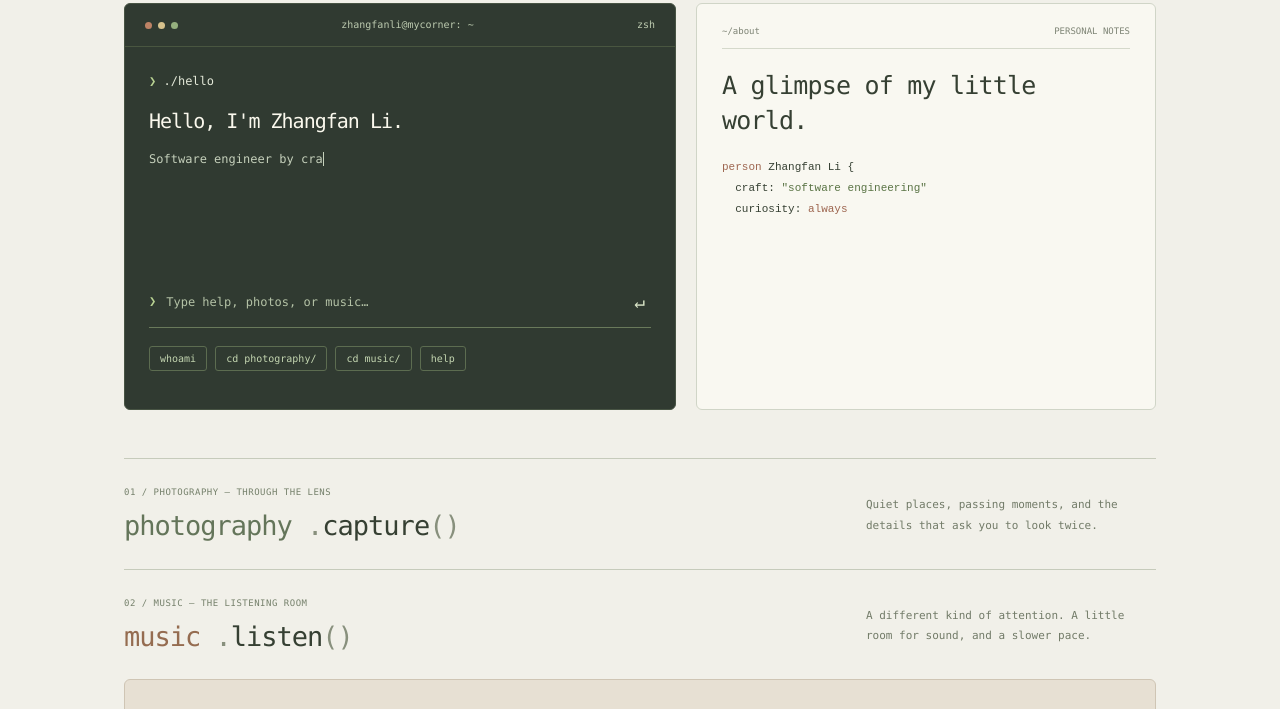
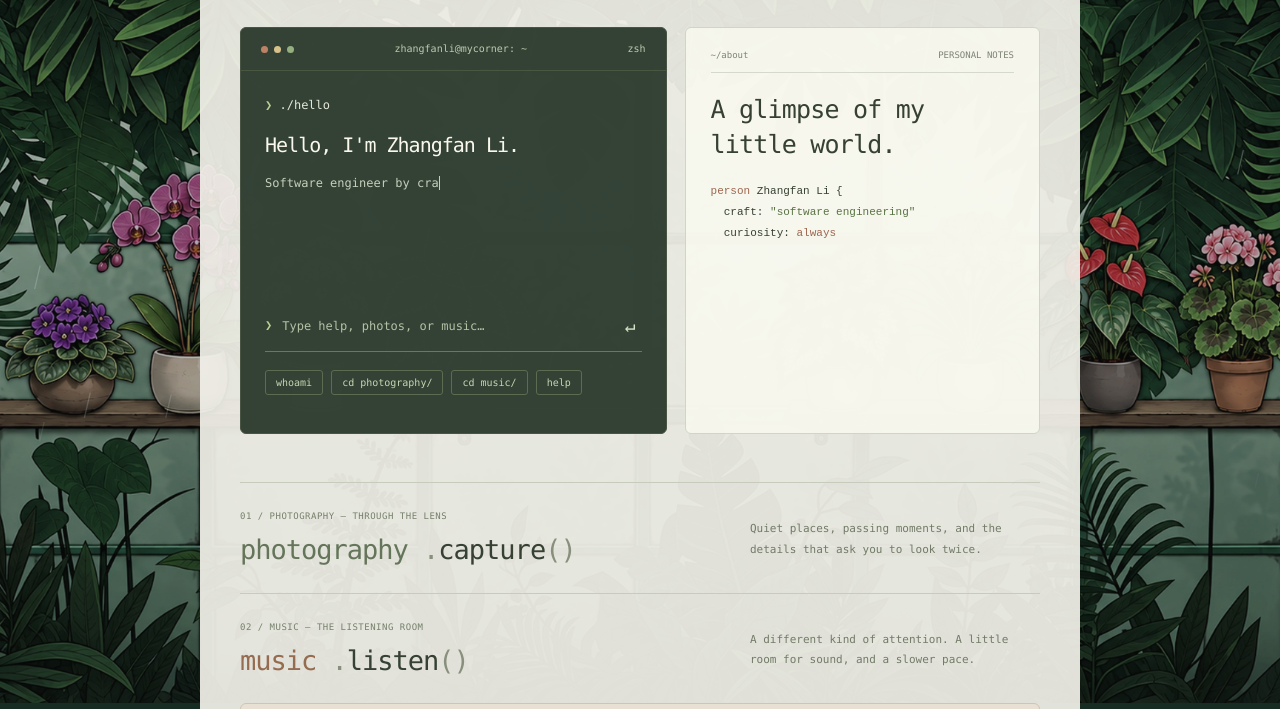
Before and after one commit to ZekkaOwO/zhangfanli, an Astro site: page / in a window 1280 px wide. Shown: the part 97-806 px from the top of the page. Built offline with nearby package versions, Linux system fonts and the light colour scheme; Astro itself is replaced by a stand-in of ours.

Commit message:
feat: background

```diff
--- /dev/null
+++ b/public/weather.js
@@ -0,0 +1,165 @@
+(() => {
+  const canvas = document.querySelector("#weather-canvas"),
+    ctx = canvas.getContext("2d");
+  const modes = ["sun", "rain", "snow", "fog"];
+  let w = 0,
+    h = 0,
+    sizeScale = 1,
+    rainCount = 200,
+    snowCount = 150,
+    ambientCount = 95,
+    mode = modes[Math.floor(Math.random() * modes.length)],
+    paused = matchMedia("(prefers-reduced-motion: reduce)").matches,
+    particles = [],
+    last = 0,
+    time = 0,
+    frame = 0;
+  function resize() {
+    w = innerWidth;
+    h = innerHeight;
+    const areaRatio = (w * h) / (1920 * 1080);
+    sizeScale = Math.min(2, Math.max(0.75, Math.sqrt(areaRatio)));
+    const density = Math.min(4, Math.max(0.35, areaRatio));
+    rainCount = Math.round(200 * density);
+    snowCount = Math.round(150 * density);
+    ambientCount = Math.round(95 * density);
+    const dpr = Math.min(devicePixelRatio || 1, 2, 3840 / w, 2160 / h);
+    canvas.width = w * dpr;
+    canvas.height = h * dpr;
+    ctx.setTransform(dpr, 0, 0, dpr, 0, 0);
+    seed();
+    draw(0);
+  }
+  function seed() {
+    particles = Array.from(
+      { length: Math.max(rainCount, snowCount, ambientCount) },
+      () => ({
+        x: Math.random() * w,
+        y: Math.random() * h,
+        s: Math.random(),
+        phase: Math.random() * Math.PI * 2,
+      }),
+    );
+  }
+  function draw(dt) {
+    ctx.clearRect(0, 0, w, h);
+    time += dt;
+    const count =
+      mode === "rain" ? rainCount : mode === "snow" ? snowCount : ambientCount;
+    if (mode === "rain") {
+      ctx.strokeStyle = "#c4d6cd";
+      ctx.lineWidth = 1.75 * sizeScale;
+      for (let i = 0; i < count; i++) {
+        const p = particles[i],
+          speed = 330 + p.s * 280,
+          length = (18 + p.s * 16) * sizeScale;
+        p.y += dt * speed;
+        p.x -= dt * speed * 0.18;
+        if (p.y > h + length) {
+          p.y = -length;
+          p.x = Math.random() * (w + 80);
+        }
+        if (p.x < -30) p.x = w + 30;
+        ctx.globalAlpha = 0.12 + p.s * 0.2;
+        ctx.beginPath();
+        ctx.moveTo(p.x, p.y);
+        ctx.lineTo(p.x - (4 + p.s * 4) * sizeScale, p.y + length);
+        ctx.stroke();
+      }
+    }
+    if (mode === "snow") {
+      for (let i = 0; i < count; i++) {
+        const p = particles[i];
+        p.y += dt * (18 + p.s * 34);
+        p.x += Math.sin(time * 0.6 + p.phase) * dt * 12;
+        if (p.y > h + 8 * sizeScale) {
+          p.y = -8 * sizeScale;
+          p.x = Math.random() * w;
+        }
+        ctx.globalAlpha = 0.25 + p.s * 0.3;
+        ctx.fillStyle = p.s > 0.5 ? "#ffffff" : "#d3e5dc";
+        ctx.beginPath();
+        ctx.arc(p.x, p.y, (2.6 + p.s * 4.5) * sizeScale, 0, Math.PI * 2);
+        ctx.fill();
+      }
+    }
+    if (mode === "sun") {
+      const sunRadius = Math.min(w * 0.5, 360 * sizeScale);
+      const sunX = w * 0.2 + Math.sin(time * 0.24) * 75 * sizeScale;
+      const sunY = h * 0.18;
+      const sunlight = ctx.createRadialGradient(
+        sunX,
+        sunY,
+        sunRadius * 0.12,
+        sunX,
+        sunY,
+        sunRadius,
+      );
+      sunlight.addColorStop(0, "rgba(216,172,88,0.2)");
+      sunlight.addColorStop(1, "rgba(216,172,88,0)");
+      ctx.fillStyle = sunlight;
+      ctx.fillRect(0, 0, w, h);
+      ctx.save();
+      ctx.translate(w * 0.06 + Math.sin(time * 0.24) * 75 * sizeScale, -60);
+      ctx.rotate(Math.sin(time * 0.16) * 0.11);
+      for (let i = 0; i < 5; i++) {
+        const x = i * w * 0.16;
+        const grad = ctx.createLinearGradient(x, 0, x + w * 0.18, h);
+        grad.addColorStop(0, "rgba(216,172,88,0.28)");
+        grad.addColorStop(1, "rgba(216,172,88,0)");
+        ctx.fillStyle = grad;
+        ctx.beginPath();
+        ctx.moveTo(x, 0);
+        ctx.lineTo(x + 45 * sizeScale, 0);
+        ctx.lineTo(x + w * 0.5, h);
+        ctx.lineTo(x + w * 0.28, h);
+        ctx.fill();
+      }
+      ctx.restore();
+      for (let i = 0; i < count / 2; i++) {
+        const p = particles[i];
+        p.y -= dt * (5 + p.s * 10);
+        p.x += Math.sin(time * 0.5 + p.phase) * dt * 7;
+        if (p.y < 0) p.y = h;
+        ctx.globalAlpha = 0.12 + Math.sin(time + p.phase) * 0.08;
+        ctx.fillStyle = "#b59652";
+        ctx.beginPath();
+        ctx.arc(p.x, p.y, 1 + p.s, 0, Math.PI * 2);
+        ctx.fill();
+      }
+    }
+    if (mode === "fog") {
+      for (let i = 0; i < 6; i++) {
+        const x = (i % 2 ? w * 0.85 : w * 0.1) + Math.sin(time * 0.12 + i) * w * 0.2,
+          y = h * (i / 5) + Math.cos(time * 0.1 + i) * 45,
+          r = Math.max(w * 0.32, 220);
+        const grad = ctx.createRadialGradient(x, y, 0, x, y, r);
+        grad.addColorStop(0, "rgba(149,170,149,0.24)");
+        grad.addColorStop(1, "rgba(149,170,149,0)");
+        ctx.fillStyle = grad;
+        ctx.fillRect(0, 0, w, h);
+      }
+    }
+    ctx.globalAlpha = 1;
+  }
+  function loop(now) {
+    const dt = last ? Math.min((now - last) / 1000, 0.05) : 0;
+    last = now;
+    draw(dt);
+    frame = requestAnimationFrame(loop);
+  }
+  function sync() {
+    cancelAnimationFrame(frame);
+    last = 0;
+    if (!paused && !document.hidden) frame = requestAnimationFrame(loop);
+  }
+  addEventListener("resize", resize);
+  document.addEventListener("visibilitychange", sync);
+  matchMedia("(prefers-reduced-motion: reduce)").addEventListener("change", (event) => {
+    paused = event.matches;
+    sync();
+  });
+  document.body.dataset.weather = mode;
+  resize();
+  sync();
+})();
--- a/src/pages/index.astro
+++ b/src/pages/index.astro
@@ -1,5 +1,6 @@
 ---
 import "../styles/global.css";
+import "../styles/weather.css";
 import feather from "feather-icons";
 const iconAttributes = {
   width: 20,
@@ -33,6 +34,18 @@ const linkedInUrl = "https://www.linkedin.com/in/zhangfanli/";
     <link rel="canonical" href="https://zekkaowo.github.io/zhangfanli/" />
   </head>
   <body>
+    <div class="weather-scene" aria-hidden="true">
+      <img
+        class="botanical-backdrop"
+        src={`${import.meta.env.BASE_URL.replace(/\/$/, "")}/images/greenhouse-4k-v2.webp`}
+        alt=""
+        width="3840"
+        height="2160"
+        fetchpriority="high"
+      />
+      <div class="sky-tint"></div>
+      <canvas id="weather-canvas"></canvas>
+    </div>
     <header>
       <div class="brand-group">
         <a class="brand" href="#">
@@ -146,9 +159,7 @@ const linkedInUrl = "https://www.linkedin.com/in/zhangfanli/";
             <span>~/about</span>
             <span>PERSONAL NOTES</span>
           </div>
-          <h1>
-            A glimpse of my little world.
-          </h1>
+          <h1>A glimpse of my little world.</h1>
           <pre><code><span class="keyword">person</span> Zhangfan Li &#123;
   craft: <span class="string">"software engineering"</span>
   curiosity: <span class="keyword">always</span>
@@ -279,6 +290,11 @@ const linkedInUrl = "https://www.linkedin.com/in/zhangfanli/";
     <script
       is:inline
       type="module"
+      src={`${import.meta.env.BASE_URL.replace(/\/$/, "")}/weather.js`}
+    ></script>
+    <script
+      is:inline
+      type="module"
       src={`${import.meta.env.BASE_URL.replace(/\/$/, "")}/studio.js`}
     ></script>
   </body>
--- /dev/null
+++ b/src/styles/weather.css
@@ -0,0 +1,128 @@
+/* Weather layers sit behind the paper content and never intercept input. */
+body {
+  isolation: isolate;
+  background: #172c23;
+}
+.weather-scene {
+  position: fixed;
+  inset: 0;
+  z-index: -1;
+  overflow: hidden;
+  pointer-events: none;
+  background: #203c2e;
+}
+.botanical-backdrop {
+  position: absolute;
+  inset: 0;
+  width: 100%;
+  height: 100%;
+  object-fit: cover;
+  transition: filter 1.5s;
+  filter: brightness(0.95);
+}
+.sky-tint {
+  position: absolute;
+  inset: 0;
+  z-index: 1;
+  mix-blend-mode: screen;
+}
+#weather-canvas {
+  position: absolute;
+  inset: 0;
+  z-index: 2;
+  width: 100%;
+  height: 100%;
+  mask-image: linear-gradient(transparent 10%, black 24%, black 56%, transparent 79%);
+}
+body[data-weather="sun"] .botanical-backdrop {
+  filter: brightness(1.26) saturate(0.92);
+}
+body[data-weather="sun"] .sky-tint {
+  background: radial-gradient(ellipse at 15% 12%, #d8ad6344, transparent 66%);
+}
+body[data-weather="rain"] .botanical-backdrop {
+  filter: brightness(0.94) saturate(0.86);
+}
+body[data-weather="rain"] .sky-tint {
+  background: #7896910c;
+}
+body[data-weather="snow"] .botanical-backdrop {
+  filter: brightness(1.06) saturate(0.58);
+}
+body[data-weather="snow"] .sky-tint {
+  background: #a3bcce18;
+}
+body[data-weather="fog"] .botanical-backdrop {
+  filter: brightness(1.1) saturate(0.72);
+}
+body[data-weather="fog"] .sky-tint {
+  background: #b8c3b01b;
+}
+header,
+main,
+footer {
+  position: relative;
+  max-width: 880px;
+  padding-left: 40px;
+  padding-right: 40px;
+  background: #f1f0e9ed;
+}
+header {
+  height: 94px;
+}
+main {
+  padding-top: 14px;
+}
+footer {
+  padding-bottom: 26px;
+  margin-bottom: 50px;
+  border-radius: 0 0 8px 8px;
+}
+.opening {
+  gap: 18px;
+}
+.terminal {
+  background: #2d3c30f5;
+}
+.codeintro {
+  background: #faf9f0d9;
+}
+@media (min-width: 1600px) {
+  header,
+  main,
+  footer {
+    max-width: 920px;
+  }
+}
+@media (max-width: 1000px) {
+  header {
+    height: auto;
+    min-height: 94px;
+  }
+  header,
+  main,
+  footer {
+    max-width: calc(100% - 60px);
+  }
+}
+@media (max-width: 640px) {
+  header,
+  main,
+  footer {
+    max-width: calc(100% - 24px);
+    padding-left: 18px;
+    padding-right: 18px;
+  }
+  header {
+    height: auto;
+    min-height: 110px;
+  }
+  footer {
+    flex-wrap: wrap;
+  }
+}
+@media (prefers-reduced-motion: reduce) {
+  .botanical-backdrop {
+    transition: none;
+  }
+}
```
Also changed, not shown: public/images/greenhouse-4k-v2.webp (added).
